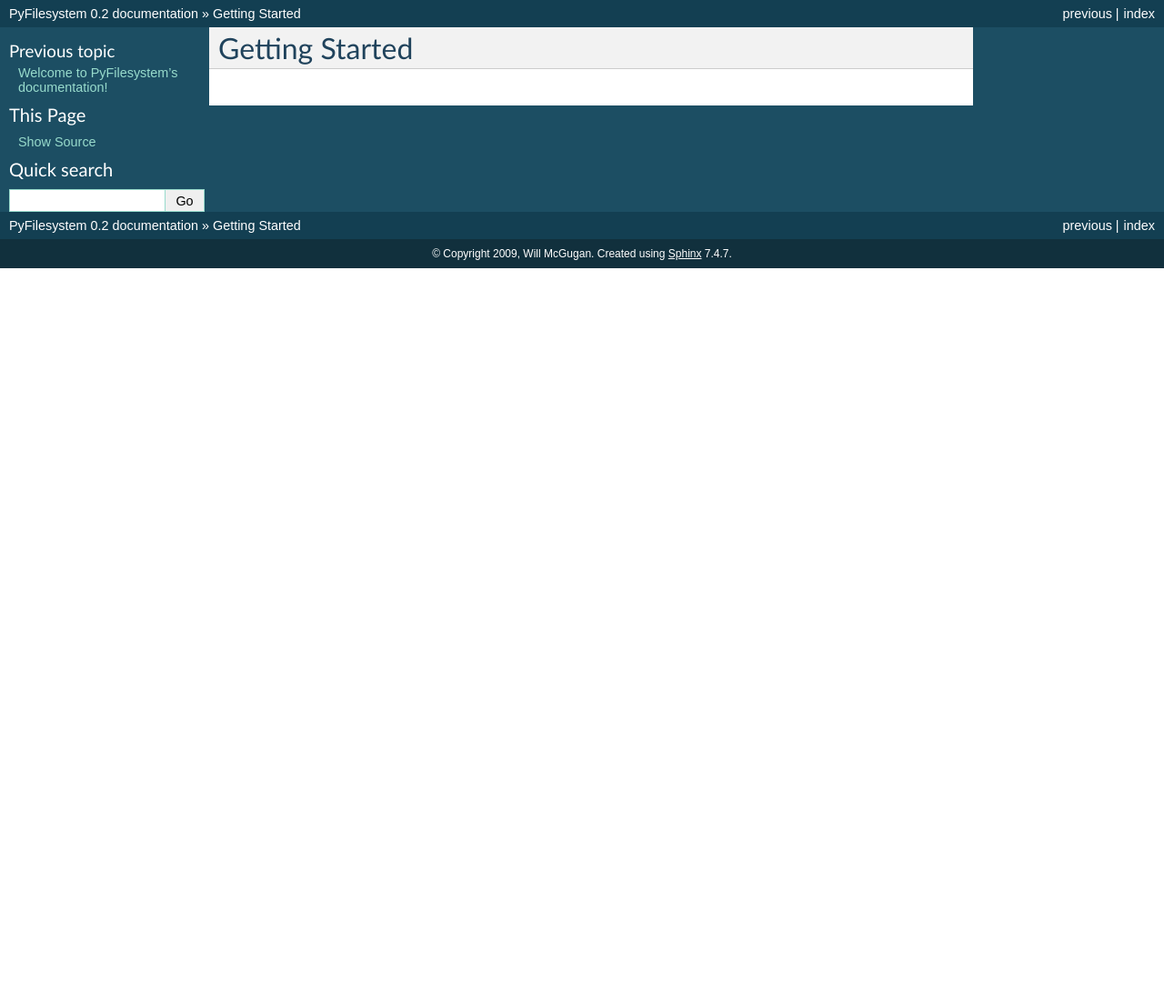
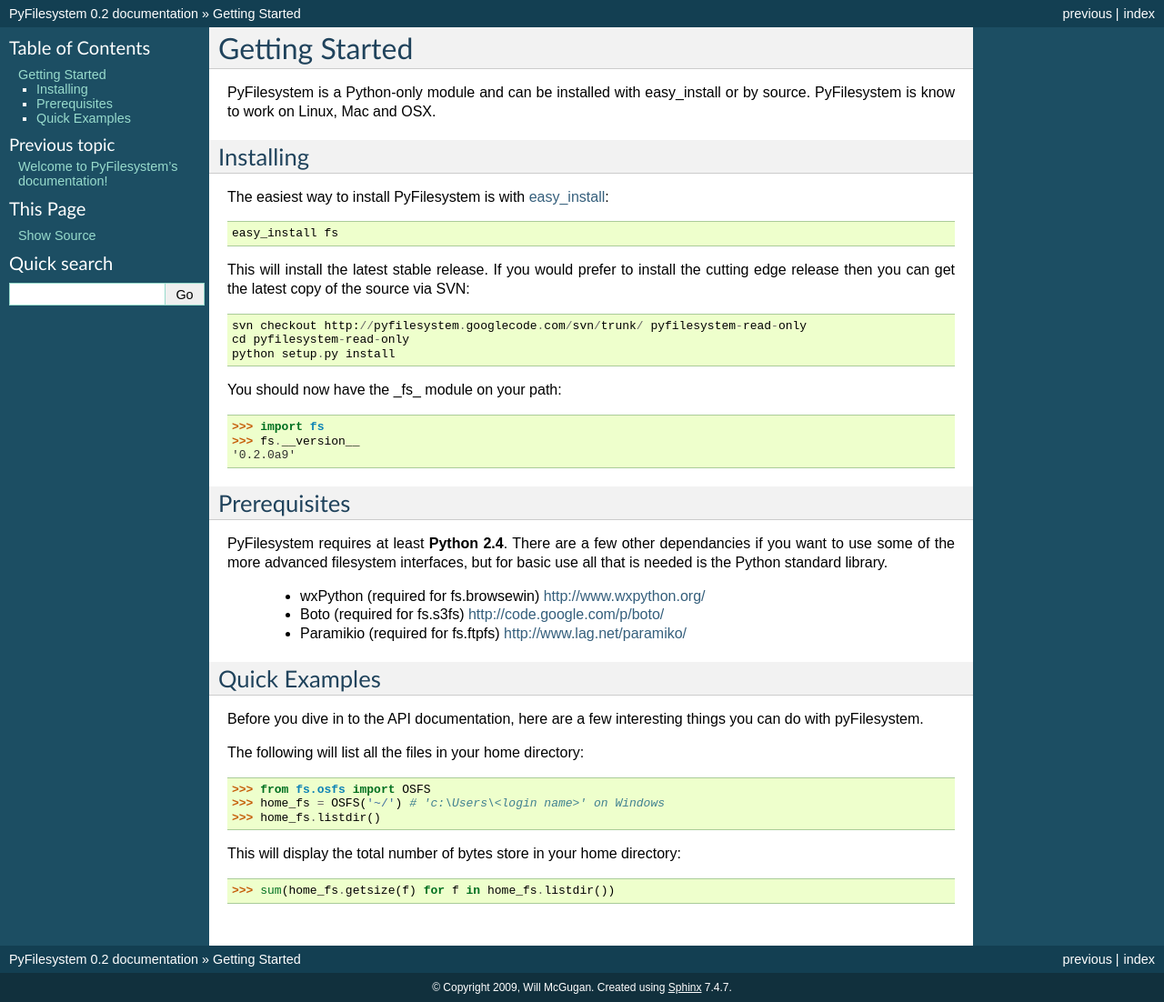
Before and after one commit to PyFilesystem/pyfilesystem, a Sphinx documentation site: the page built from docs/getting_started.rst, in a window 1280 px wide. Shown: the whole page at 91% size. Built offline with Sphinx 7.4.7, drawn with Linux system fonts in a browser that asks for light colours; before the commit the page ends 900 px from its top, so only the background shows below that.

Commit message:
Made a start to the docs

```diff
--- a/docs/getting_started.rst
+++ b/docs/getting_started.rst
@@ -1,2 +1,48 @@
 Getting Started
 ===============
+
+PyFilesystem is a Python-only module and can be installed with easy_install or by source. PyFilesystem is know to work on Linux, Mac and OSX.
+
+Installing
+----------
+
+The easiest way to install PyFilesystem is with `easy_install <http://peak.telecommunity.com/DevCenter/EasyInstall>`_::
+
+    easy_install fs
+
+This will install the latest stable release. If you would prefer to install the cutting edge release then you can get the latest copy of the source via SVN::
+
+    svn checkout http://pyfilesystem.googlecode.com/svn/trunk/ pyfilesystem-read-only
+    cd pyfilesystem-read-only
+    python setup.py install
+
+You should now have the _fs_ module on your path:
+
+    >>> import fs
+    >>> fs.__version__
+    '0.2.0a9'
+
+Prerequisites
+-------------
+
+PyFilesystem requires at least **Python 2.4**. There are a few other dependancies if you want to use some of the more advanced filesystem interfaces, but for basic use all that is needed is the Python standard library.
+
+    * wxPython (required for fs.browsewin) http://www.wxpython.org/
+    * Boto (required for fs.s3fs) http://code.google.com/p/boto/
+    * Paramikio (required for fs.ftpfs) http://www.lag.net/paramiko/
+
+
+Quick Examples
+--------------
+
+Before you dive in to the API documentation, here are a few interesting things you can do with pyFilesystem.
+
+The following will list all the files in your home directory::
+
+    >>> from fs.osfs import OSFS
+    >>> home_fs = OSFS('~/') # 'c:\Users\<login name>' on Windows
+    >>> home_fs.listdir()
+
+This will display the total number of bytes store in your home directory::
+
+    >>> sum(home_fs.getsize(f) for f in home_fs.listdir())
```
Also changed, not shown: docs/introduction.rst (added, +8 -0 lines).
